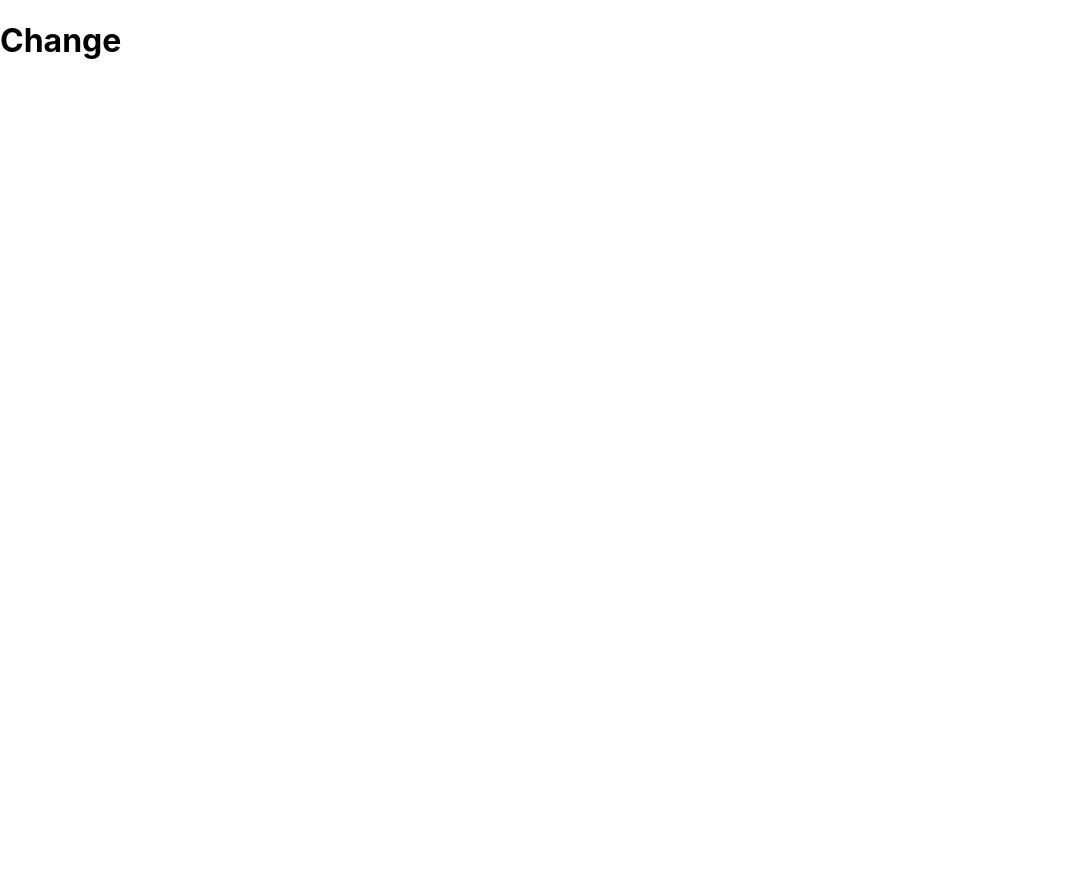
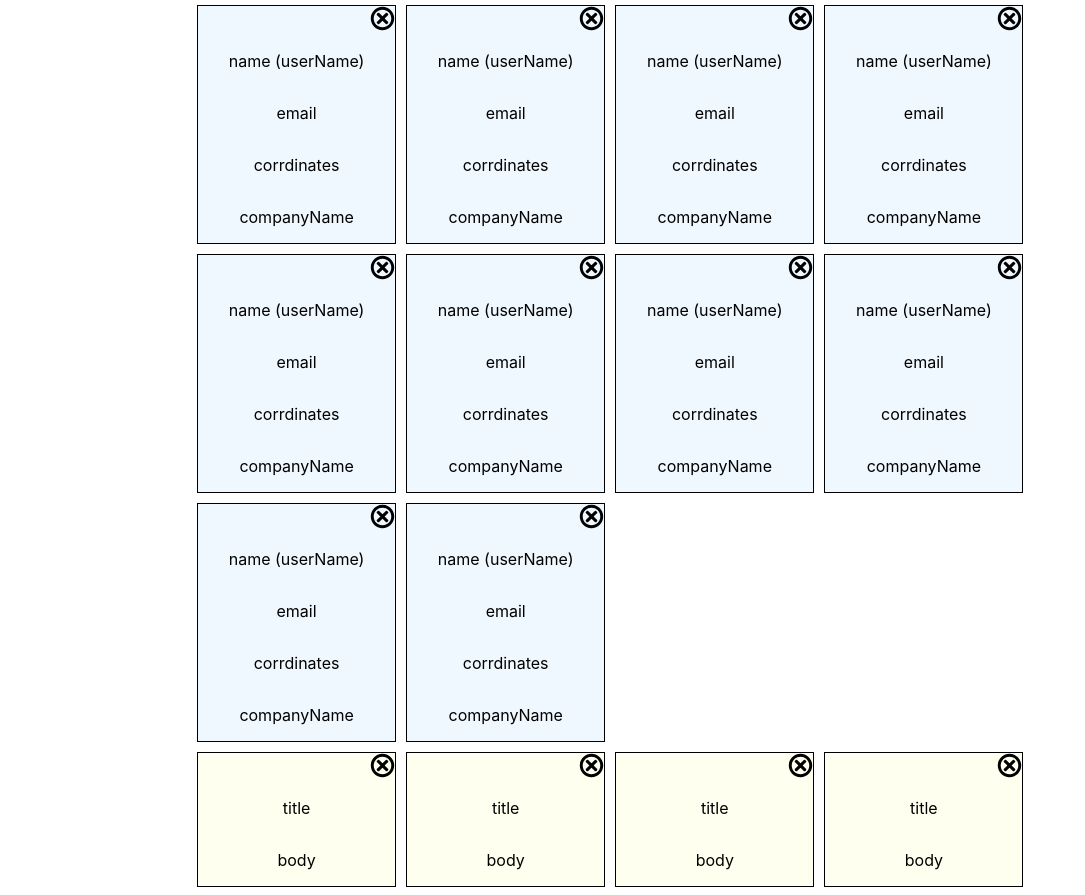
Before and after one commit to yoanshimoni/ndrip_exam, a React (Create React App) app: page / in a window 1280 px wide. Shown: the top 895 px of the page, without its empty margins (0-1085 px from the left). Before the commit the page ends 800 px from the top, so only its background shows below. Built offline with nearby package versions, Linux system fonts and the light colour scheme.

Commit message:
components styling and context initialized

```diff
--- a/package.json
+++ b/package.json
@@ -6,10 +6,14 @@
     "@testing-library/jest-dom": "^5.11.4",
     "@testing-library/react": "^11.1.0",
     "@testing-library/user-event": "^12.1.10",
+    "axios": "^0.21.1",
     "node-sass": "^5.0.0",
     "react": "^17.0.1",
     "react-dom": "^17.0.1",
+    "react-icons": "^4.1.0",
+    "react-router-dom": "^5.2.0",
     "react-scripts": "4.0.1",
+    "styled-components": "^5.2.1",
     "web-vitals": "^0.2.4"
   },
   "scripts": {
--- a/src/App.js
+++ b/src/App.js
@@ -1,4 +1,22 @@
-const App = () => {
-  return <h1>Change</h1>;
+import React, { memo } from "react";
+import styled from "styled-components";
+import HomePage from "./pages/HomePage";
+import { Provider as UserProvider } from "./context/UserContext";
+
+const Container = styled.main``;
+
+const App = memo(() => {
+  return (
+    <Container>
+      <HomePage />
+    </Container>
+  );
+});
+
+export default () => {
+  return (
+    <UserProvider>
+      <App />
+    </UserProvider>
+  );
 };
-export default App;
--- /dev/null
+++ b/src/components/PostCard.js
@@ -0,0 +1,35 @@
+import React from "react";
+import styled from "styled-components";
+import { GiCancel } from "react-icons/gi";
+
+const StyledCard = styled.div`
+  display: flex;
+  flex-direction: column;
+  align-items: center;
+  justify-content: center;
+  background-color: #fffff0;
+  margin: 5px;
+  min-width: 22%;
+  border: 1px solid black;
+  &:hover {
+    cursor: pointer;
+    opacity: 0.7;
+  }
+`;
+
+const RemoveButton = styled.div`
+  align-self: flex-end;
+`;
+
+const PostCard = ({ title, body }) => {
+  return (
+    <StyledCard onClick={() => {}}>
+      <RemoveButton onClick={() => {}}>
+        <GiCancel size="25px" />
+      </RemoveButton>
+      <p>{title}</p>
+      <p>{body}</p>
+    </StyledCard>
+  );
+};
+export default PostCard;
--- /dev/null
+++ b/src/components/PostModal.js
@@ -0,0 +1,34 @@
+import React from "react";
+import styled from "styled-components";
+
+const StyledCard = styled.div`
+  display: flex;
+  flex-direction: column;
+  align-items: center;
+  justify-content: center;
+  background-color: #fff0f5;
+  margin: 5px;
+  min-width: 22%;
+  border: 1px solid black;
+  display: ${(props) => (props.showModal === true ? "block" : "none")};
+`;
+
+const Button = styled.button`
+  margin: 3px;
+  background-color: #ccccff;
+  &:hover {
+    cursor: pointer;
+    opacity: 0.7;
+  }
+`;
+const PostModal = ({ title, body }) => {
+  return (
+    <StyledCard>
+      <p>{title}</p>
+      <p>{body}</p>
+      <Button onClick={() => {}}>Update</Button>
+      <Button onClick={() => {}}>Cancel</Button>
+    </StyledCard>
+  );
+};
+export default PostModal;
--- /dev/null
+++ b/src/components/PostsFrame.js
@@ -0,0 +1,33 @@
+import React from "react";
+import styled from "styled-components";
+import PostCard from "./PostCard";
+import PostModal from "./PostModal";
+
+const Container = styled.div`
+  display: flex;
+  width: 70%;
+  flex-wrap: wrap;
+`;
+
+const PostsFrame = ({ usersList }) => {
+  return (
+    <>
+      {5 == 5 ? (
+        <Container>
+          <PostCard title="title" body="body" />
+          <PostCard title="title" body="body" />
+          <PostCard title="title" body="body" />
+          <PostCard title="title" body="body" />
+          <PostCard title="title" body="body" />
+          <PostCard title="title" body="body" />
+          <PostCard title="title" body="body" />
+          <PostCard title="title" body="body" />
+          <PostCard title="title" body="body" />
+          <PostCard title="title" body="body" />
+          <PostModal title="title" body="body" />
+        </Container>
+      ) : null}
+    </>
+  );
+};
+export default PostsFrame;
--- /dev/null
+++ b/src/components/UserCard.js
@@ -0,0 +1,37 @@
+import React from "react";
+import styled from "styled-components";
+import { GiCancel } from "react-icons/gi";
+
+const StyledCard = styled.div`
+  display: flex;
+  flex-direction: column;
+  align-items: center;
+  justify-content: center;
+  background-color: #f0f8ff;
+  margin: 5px;
+  min-width: 22%;
+  border: 1px solid black;
+  &:hover {
+    cursor: pointer;
+    opacity: 0.7;
+  }
+`;
+
+const RemoveButton = styled.div`
+  align-self: flex-end;
+`;
+
+const UserCard = ({ name, userName, email, coordinates, companyName }) => {
+  return (
+    <StyledCard onClick={() => {}}>
+      <RemoveButton onClick={() => {}}>
+        <GiCancel size="25px" />
+      </RemoveButton>
+      <p>{`${name} (${userName})`}</p>
+      <p>{email}</p>
+      <p>{coordinates}</p>
+      <p>{companyName}</p>
+    </StyledCard>
+  );
+};
+export default UserCard;
--- /dev/null
+++ b/src/components/UsersFrame.js
@@ -0,0 +1,91 @@
+import React from "react";
+import styled from "styled-components";
+import UserCard from "./UserCard";
+
+const Container = styled.div`
+  display: flex;
+  width: 70%;
+  flex-wrap: wrap;
+`;
+
+const UsersFrame = ({ usersList }) => {
+  return (
+    <>
+      {5 == 5 ? (
+        <Container>
+          <UserCard
+            name="name"
+            userName="userName"
+            email="email"
+            coordinates="corrdinates"
+            companyName="companyName"
+          />
+          <UserCard
+            name="name"
+            userName="userName"
+            email="email"
+            coordinates="corrdinates"
+            companyName="companyName"
+          />
+          <UserCard
+            name="name"
+            userName="userName"
+            email="email"
+            coordinates="corrdinates"
+            companyName="companyName"
+          />
+          <UserCard
+            name="name"
+            userName="userName"
+            email="email"
+            coordinates="corrdinates"
+            companyName="companyName"
+          />
+          <UserCard
+            name="name"
+            userName="userName"
+            email="email"
+            coordinates="corrdinates"
+            companyName="companyName"
+          />
+          <UserCard
+            name="name"
+            userName="userName"
+            email="email"
+            coordinates="corrdinates"
+            companyName="companyName"
+          />
+          <UserCard
+            name="name"
+            userName="userName"
+            email="email"
+            coordinates="corrdinates"
+            companyName="companyName"
+          />
+          <UserCard
+            name="name"
+            userName="userName"
+            email="email"
+            coordinates="corrdinates"
+            companyName="companyName"
+          />
+          <UserCard
+            name="name"
+            userName="userName"
+            email="email"
+            coordinates="corrdinates"
+            companyName="companyName"
+          />
+          <UserCard
+            name="name"
+            userName="userName"
+            email="email"
+            coordinates="corrdinates"
+            companyName="companyName"
+          />
+        </Container>
+      ) : null}
+    </>
+  );
+};
+export default UsersFrame;
--- /dev/null
+++ b/src/context/UserContext.js
@@ -0,0 +1,17 @@
+import createDateContext from "./createDataContext";
+
+const userReducer = (state, action) => {
+  switch (action.type) {
+    case "get_items": {
+      return { ...state, products: action.payload };
+    }
+    default:
+      return state;
+  }
+};
+
+export const { Context, Provider } = createDateContext(
+  userReducer,
+  {},
+  { users: [], posts: [] }
+);
--- /dev/null
+++ b/src/context/createDataContext.js
@@ -0,0 +1,21 @@
+import React, { useReducer, createContext } from "react";
+
+export default (reducer, actions, initialState) => {
+  const Context = createContext();
+
+  const Provider = ({ children }) => {
+    const [state, dispatch] = useReducer(reducer, initialState);
+    const boundActions = {};
+    for (let key in actions) {
+      boundActions[key] = actions[key](dispatch);
+    }
+
+    return (
+      <Context.Provider value={{ state, ...boundActions }}>
+        {children}
+      </Context.Provider>
+    );
+  };
+
+  return { Context, Provider };
+};
--- /dev/null
+++ b/src/pages/HomePage.js
@@ -0,0 +1,20 @@
+import React from "react";
+import styled from "styled-components";
+import UsersFrame from "../components/UsersFrame";
+import PostsFrame from "../components/PostsFrame";
+
+const Container = styled.div`
+  display: flex;
+  flex-direction: column;
+  align-items: center;
+`;
+
+const HomePage = () => {
+  return (
+    <Container>
+      <UsersFrame usersList={"usersList"} />
+      <PostsFrame usersList={"PostsList"} />
+    </Container>
+  );
+};
+export default HomePage;
```
Also changed, not shown: 2 other files (tests, documents, lock files or other folders).
